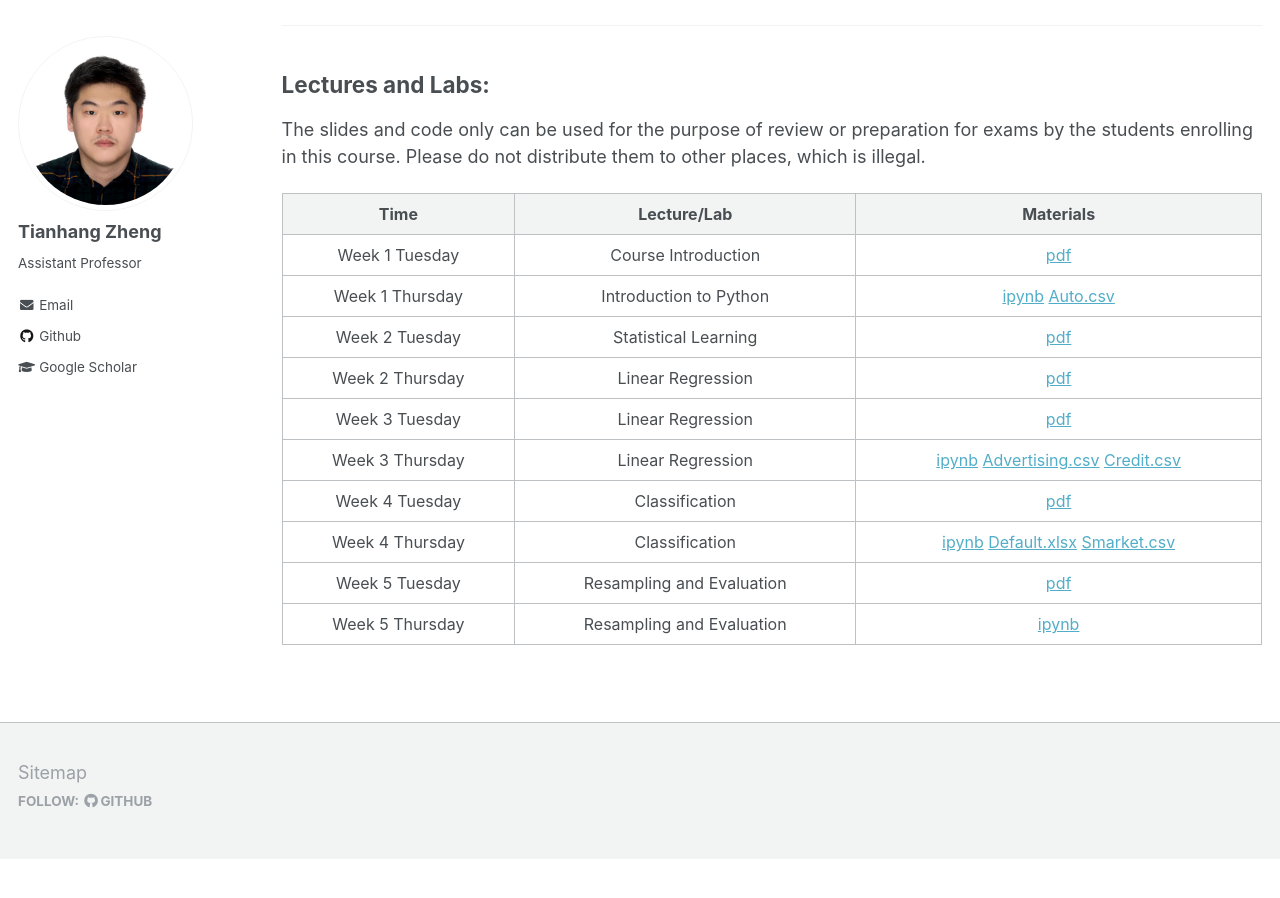
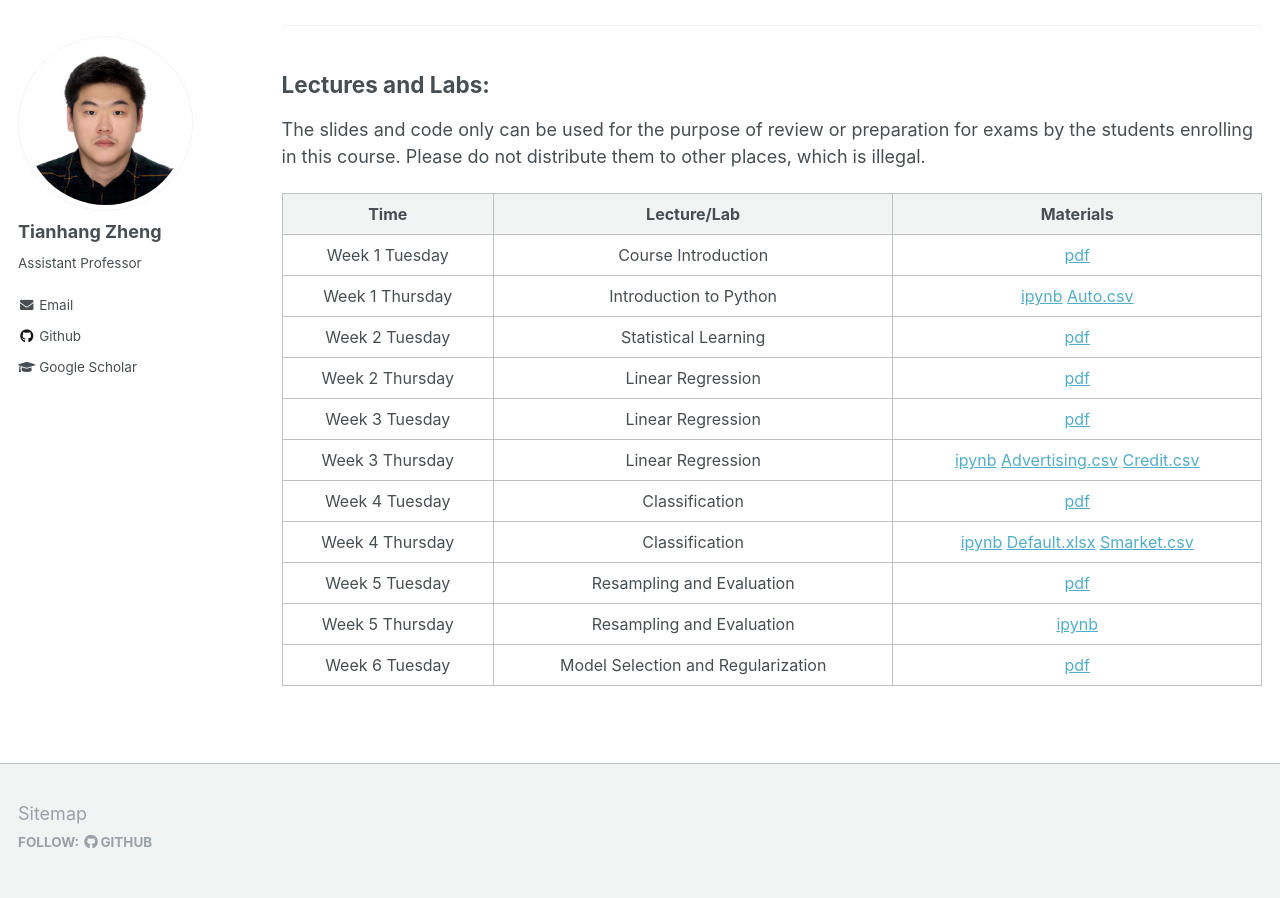
Before and after one commit to tianzheng4/tianzheng4.github.io, a Jekyll site: the page built from _umkc-teaching/2023-fall-teaching-1.md, in a window 1280 px wide and 900 px high, scrolled down 583 px. Built offline with Jekyll 4.4.1, drawn with Linux system fonts in a browser that asks for light colours; before the commit the page ends 1442 px from its top, so only the background shows below that.

Commit message:
update course material

```diff
--- a/_umkc-teaching/2023-fall-teaching-1.md
+++ b/_umkc-teaching/2023-fall-teaching-1.md
@@ -50,6 +50,7 @@ The slides and code only can be used for the purpose of review or preparation fo
 |    Week 4 Thursday    |   Classification  | <a href="/umkc-teaching/code/Classification.ipynb" download>ipynb</a> <a href="/umkc-teaching/code/data/Default.xlsx" download>Default.xlsx</a> <a href="/umkc-teaching/code/data/Smarket.csv" download>Smarket.csv</a>|
 |    Week 5 Tuesday    |   Resampling and Evaluation  | [pdf](/umkc-teaching/slides/Lecture6.pdf)|
 |    Week 5 Thursday    |   Resampling and Evaluation  | <a href="/umkc-teaching/code/Resampling_and_Evaluation.ipynb" download>ipynb</a>|
+|    Week 6 Tuesday    |   Model Selection and Regularization  | [pdf](/umkc-teaching/slides/Lecture7.pdf)|
 
 
 
```
Also changed, not shown: 2 other files.
